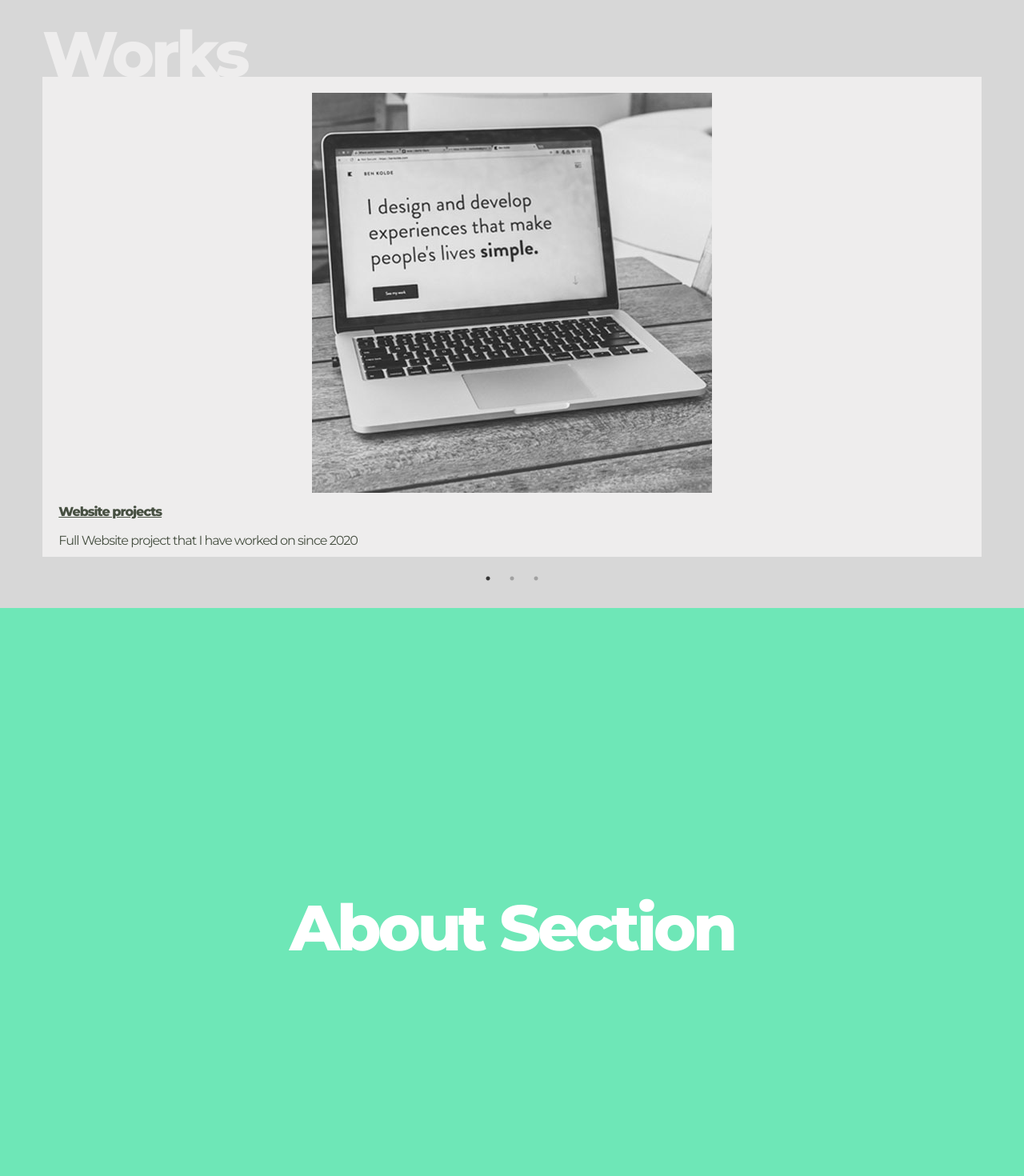
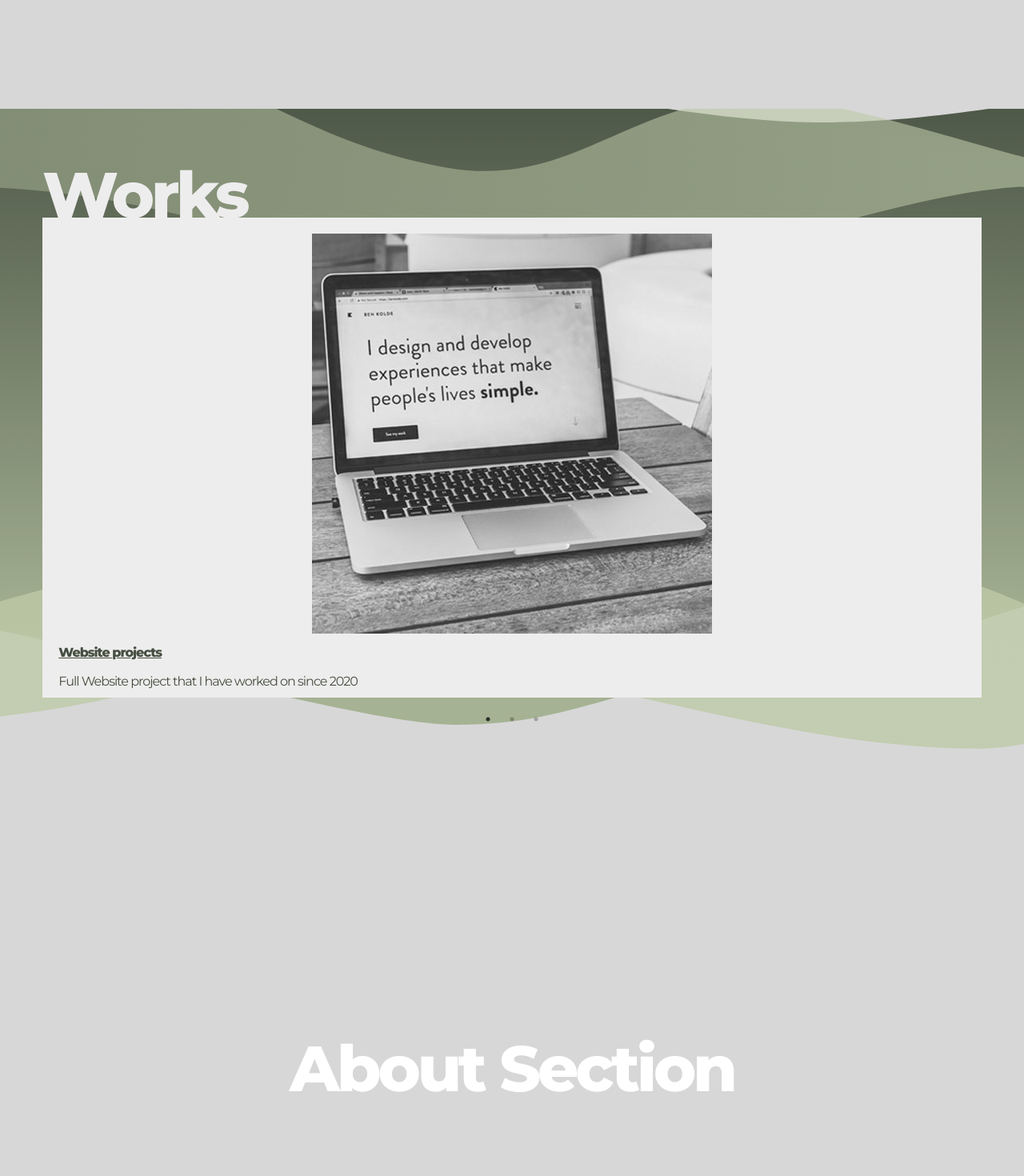
Before and after one commit to MartinKuracka/webmark-react, a React (Create React App) app: page / in a window 1280 px wide. Shown: the part 3140-4610 px from the top of the page at 80% size. Built offline with nearby package versions, Linux system fonts and the light colour scheme.

Commit message:
works background and move down a little

```diff
--- a/src/containers/about_section/about.js
+++ b/src/containers/about_section/about.js
@@ -1,7 +1,7 @@
 
 const AboutSection = () => {
     return(
-        <div className='flex w-full h-screen justify-center items-center bg-green-300' id='about'>
+        <div className='flex w-full h-screen justify-center items-center' id='about'>
             <h1>About Section</h1>
         </div>
     )
--- /dev/null
+++ b/src/containers/works_section/works.css
@@ -0,0 +1,7 @@
+.bg-works {
+    background-image: url('../../img/works-blob2.svg');
+    background-position: bottom;
+    background-attachment: scroll;
+    background-repeat: no-repeat;
+    background-size: 180%;
+}
--- a/src/containers/works_section/works.js
+++ b/src/containers/works_section/works.js
@@ -2,6 +2,8 @@ import { useState } from 'react';
 // Components
 import MainWorksMenu from './main_work_menu/main_works_menu';
 import ContentSlider from './content_slider/content_slider';
+// Css
+import './works.css'
 
 
 const WorksSection = () => {
@@ -25,6 +27,7 @@ const WorksSection = () => {
     }
 
     return(
+        <div className='w-full h-screen bg-works mt-44'>
         <section className='flex w-11/12 h-screen flex-col mx-auto' id='works'>
             <div className='flex justify-center'>
                 <div className='flex w-full justify-start'>
@@ -35,6 +38,7 @@ const WorksSection = () => {
                     <SliderContent />
             </div>
         </section>
+        </div>
     )
 }
 
```
Also changed, not shown: src/img/works-blob2.svg.
